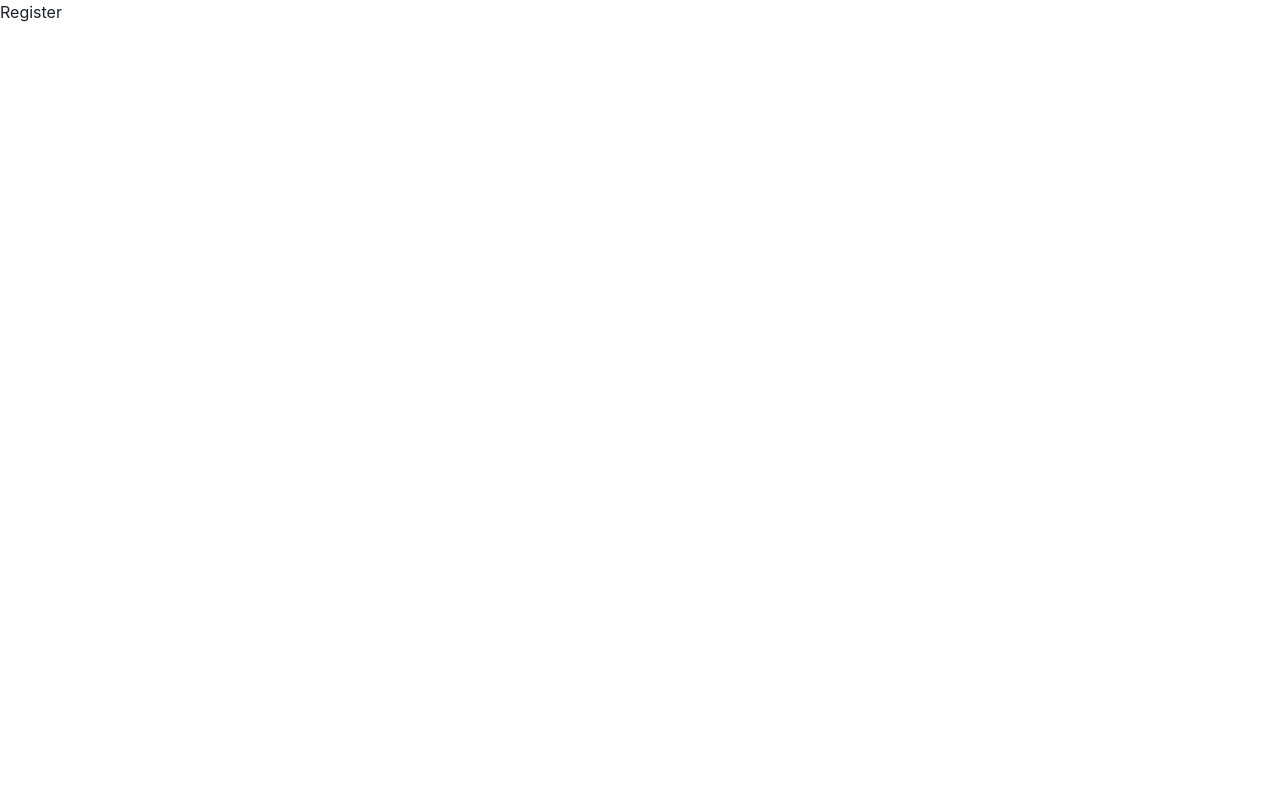
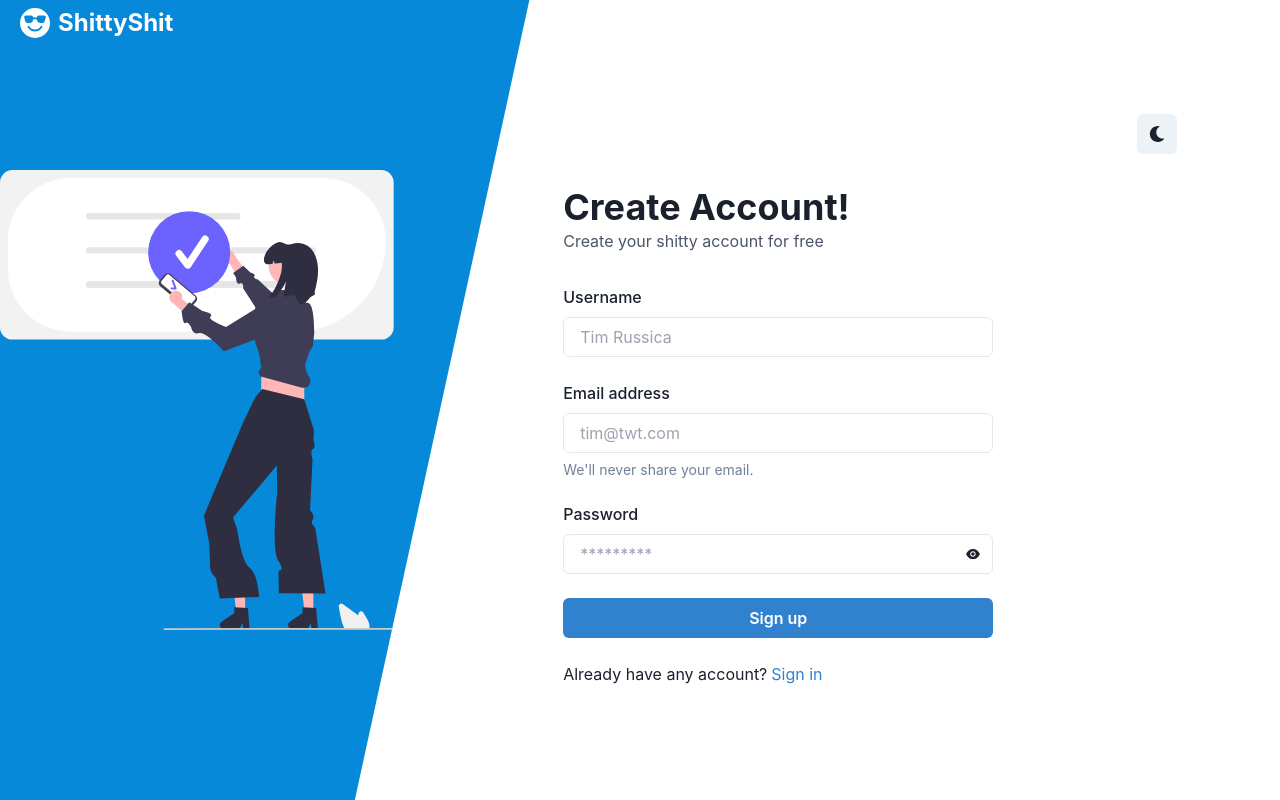
Before and after one commit to Mokshbajaj64/taskem, a React (Create React App) app: page /register in a window 1280 px wide. Built offline with nearby package versions, Linux system fonts and the light colour scheme.

Commit message:
Login register page ui stuff done

```diff
--- a/src/App.css
+++ b/src/App.css
@@ -2,3 +2,8 @@
   clip-path: polygon(0 0, 94% 0, 63% 100%, 0% 100%);
   background-color: #0789da;
 }
+
+.clippath2 {
+  clip-path: polygon(0 0, 100% 0%, 100% 100%, 27% 100%);
+  background-color: #0789da;
+}
--- a/src/pages/Login.tsx
+++ b/src/pages/Login.tsx
@@ -9,21 +9,27 @@ import {
   Text,
   IconButton,
   useColorMode,
+  InputGroup,
+  InputRightElement,
 } from "@chakra-ui/react";
 import React from "react";
 import "../App.css";
 import { FaMoon } from "react-icons/fa";
 import { BsSunFill, BsFillEmojiSunglassesFill } from "react-icons/bs";
+import { useNavigate } from "react-router-dom";
+import { AiFillEye, AiFillEyeInvisible } from "react-icons/ai";
 
 const Login = () => {
+  const navigate = useNavigate();
   const { colorMode, toggleColorMode } = useColorMode();
+  const [showPassword, setShowPassword] = React.useState(false);
   return (
     <div className="flex w-full min-h-screen overflow-y-hidden">
       <div className="flex w-[44%] clippath items-center">
-        <div className="fixed top-0 p-2 flex items-center gap-2">
-          <BsFillEmojiSunglassesFill size={20} color="white" />
-          <Heading as="h5" fontSize="lg" color="white">
-            Logo
+        <div className="fixed top-0 sm:p-2 p-0 flex items-center gap-2 sm:ml-3 ml-0">
+          <BsFillEmojiSunglassesFill size={30} color="white" />
+          <Heading as="h5" fontSize="2xl" color="white">
+            ShittyShit
           </Heading>
         </div>
         <img src="/bg1.svg" className="w-[70%] h-[70%]" />
@@ -55,7 +61,31 @@ const Login = () => {
           </FormControl>
           <FormControl>
             <FormLabel htmlFor="email">Password</FormLabel>
-            <Input type="password" width="60%" placeholder="*********" />
+            <InputGroup width="60%">
+              <Input
+                type={showPassword ? "text" : "password"}
+                placeholder="*********"
+              />
+              <InputRightElement
+                children={
+                  showPassword ? (
+                    <AiFillEyeInvisible
+                      className="cursor-pointer"
+                      onClick={() => {
+                        setShowPassword(false);
+                      }}
+                    />
+                  ) : (
+                    <AiFillEye
+                      className="cursor-pointer"
+                      onClick={() => {
+                        setShowPassword(true);
+                      }}
+                    />
+                  )
+                }
+              />
+            </InputGroup>
           </FormControl>
           <Checkbox>Remember me</Checkbox>
           <div className="flex w-[60%]">
@@ -69,6 +99,9 @@ const Login = () => {
               size="md"
               color="blue.500"
               className="cursor-pointer hover:underline"
+              onClick={() => {
+                navigate("/register");
+              }}
             >
               Sign up
             </Text>
--- a/src/pages/Register.tsx
+++ b/src/pages/Register.tsx
@@ -1,7 +1,116 @@
+import {
+  Button,
+  Checkbox,
+  FormControl,
+  FormHelperText,
+  FormLabel,
+  Heading,
+  Input,
+  Text,
+  IconButton,
+  useColorMode,
+  InputGroup,
+  InputRightElement,
+} from "@chakra-ui/react";
 import React from "react";
+import "../App.css";
+import { FaMoon } from "react-icons/fa";
+import { BsSunFill, BsFillEmojiSunglassesFill } from "react-icons/bs";
+import { useNavigate } from "react-router-dom";
+import { AiFillEye, AiFillEyeInvisible } from "react-icons/ai";
 
 const Register = () => {
-  return <div>Register</div>;
+  const navigate = useNavigate();
+  const { colorMode, toggleColorMode } = useColorMode();
+  const [showPassword, setShowPassword] = React.useState(false);
+  return (
+    <div className="flex w-full min-h-screen overflow-y-hidden">
+      <div className="flex w-[44%] clippath items-center">
+        <div className="fixed top-0 sm:p-2 p-0 flex items-center gap-2 sm:ml-3 ml-0">
+          <BsFillEmojiSunglassesFill size={30} color="white" />
+          <Heading as="h5" fontSize="2xl" color="white">
+            ShittyShit
+          </Heading>
+        </div>
+        <img src="/bg1.svg" className="w-[70%] h-[70%]" />
+      </div>
+      <div className="w-[56%] flex flex-col justify-center gap-8">
+        <div className="w-[80%]">
+          <IconButton
+            aria-label="Dark mode"
+            icon={colorMode === "light" ? <FaMoon /> : <BsSunFill />}
+            className="fixed top-0 left-full"
+            onClick={() => {
+              toggleColorMode();
+            }}
+          />
+        </div>
+        <div className="flex flex-col items-start">
+          <Heading as="h3" fontSize={"4xl"}>
+            Create Account!
+          </Heading>
+          <Text color="gray.600">Create your shitty account for free</Text>
+        </div>
+        <div className="flex flex-col items-start gap-6">
+          <FormControl>
+            <FormLabel htmlFor="email">Username</FormLabel>
+            <Input type="email" width="60%" placeholder="Tim Russica" />
+          </FormControl>
+          <FormControl>
+            <FormLabel htmlFor="email">Email address</FormLabel>
+            <Input type="email" width="60%" placeholder="tim@twt.com" />
+            <FormHelperText>We'll never share your email.</FormHelperText>
+          </FormControl>
+          <FormControl>
+            <FormLabel htmlFor="email">Password</FormLabel>
+            <InputGroup width="60%">
+              <Input
+                type={showPassword ? "text" : "password"}
+                placeholder="*********"
+              />
+              <InputRightElement
+                children={
+                  showPassword ? (
+                    <AiFillEyeInvisible
+                      className="cursor-pointer"
+                      onClick={() => {
+                        setShowPassword(false);
+                      }}
+                    />
+                  ) : (
+                    <AiFillEye
+                      className="cursor-pointer"
+                      onClick={() => {
+                        setShowPassword(true);
+                      }}
+                    />
+                  )
+                }
+              />
+            </InputGroup>
+          </FormControl>
+          <div className="flex w-[60%]">
+            <Button colorScheme="blue" width="full">
+              Sign up
+            </Button>
+          </div>
+          <div className="flex items-center gap-1">
+            <Text size="md">Already have any account?</Text>
+            <Text
+              size="md"
+              color="blue.500"
+              className="cursor-pointer hover:underline"
+              onClick={() => {
+                navigate("/login");
+              }}
+            >
+              Sign in
+            </Text>
+          </div>
+        </div>
+      </div>
+    </div>
+  );
 };
 
 export default Register;
```
